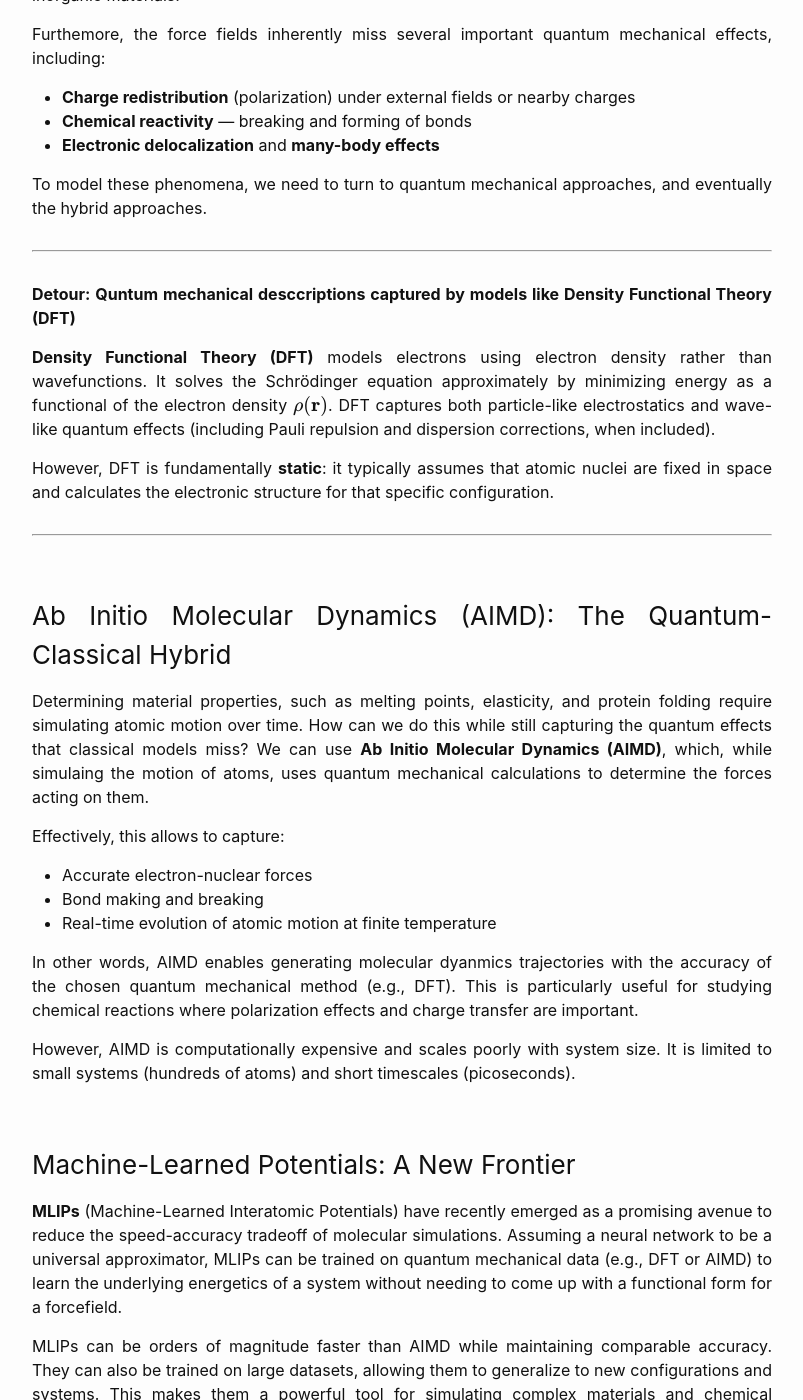
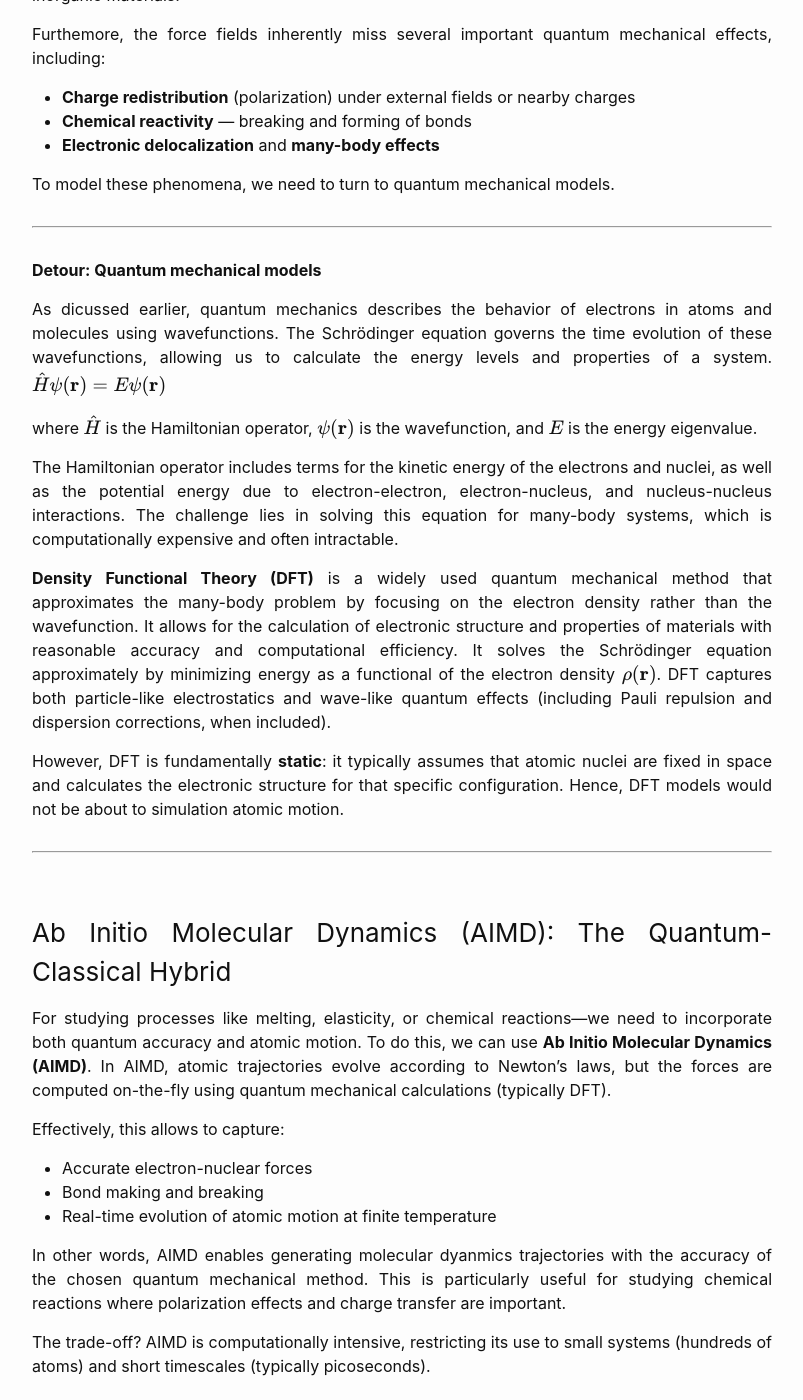
Before and after one commit to sbkashif/sbkashif.github.io, a Jekyll site: the page built from _posts/2025-04-20-which_model_do_what.md, in a window 1280 px wide and 1400 px high, scrolled down 5121 px. Shown: the whole window, without its empty margins (238-1041 px from the left). Built offline with Jekyll 4.4.1, drawn with Linux system fonts in a browser that asks for light colours; some of the changed text lies outside the part shown.

Commit message:
update `which model do what`

```diff
--- a/_posts/2025-04-20-which_model_do_what.md
+++ b/_posts/2025-04-20-which_model_do_what.md
@@ -9,15 +9,15 @@
     url: https://chatgpt.com/share/680195d7-86f0-8006-95a2-5c36358798ca
 ---
 
-Designing new materials with tailored properties increasingly relies on molecular simulations—computational tools that model how atoms and molecules interact over time. These simulations provide valuable insights into phenomena like how polymer chains stretch and break under stress, how membranes filter ions, or how molecules self-assemble into functional structures. By capturing atomic-level interactions, molecular simulations offer a unique perspective on material behavior that is often difficult to probe experimentally.
+Molecular simulations have emerged as a powerful tool for designing materials with tailored properties. By modeling the motion of atoms and molecules, they provide valuable insights into phenomena such as how polymer chains stretch and break under stress, how membranes filter ions, or how molecules self-assemble into functional structures. By capturing atomic-level interactions, molecular simulations offer a perspective on material behavior that is often difficult to access experimentally.
 
 <!--more-->
-The reliability of molecular simulations hinges on how well interatomic interactions are represented. These interactions are described by mathematical models known as force fields, which have proven successful in simulating a wide range of materials and behaviors. Classical force fields, often parameterized with experimental or quantum mechanical data, can accurately predict many important material properties. For more complex or quantum-sensitive phenomena, molecular simulations can be enhanced by quantum mechanical methods or machine-learned models.
+The reliability of molecular simulations hinges on how accurately interatomic interactions are represented. These interactions are captured through mathematical models known as force fields, which have been remarkably successful in simulating a wide range of materials and behaviors. Classical force fields—often parameterized using experimental data or quantum mechanical calculations—can reliably predict many important material properties. For systems involving more complex chemistry or subtle quantum effects, molecular simulations can be extended with quantum mechanical methods or machine-learned models for greater accuracy.
 
 In this post, we will build up from a simple model of an atom to the typical funcitonal form of a classical forcefield used in molecular simulations, and then explore how quantum and machine-learned approaches extend their reach—offering improved accuracy where traditional force fields fall short.
 
 ### A simplistic starting point to model atomic interactions
-We know that an atom consists of a nucleui and electrons. Imagine electrons and nuclei as simple charged particles. In this classical view, their interactions can be described using **Coulomb’s law**, which quantifies the force between two point charges:
+We know that an atom consists of a nucleus and electrons. In a classical picture, both can be treated as simple charged particles, and their interactions described by **Coulomb’s law**, which quantifies the force between two point charges.
 
 
 $$V_{\text{Coulomb}}(r) = \frac{1}{4\pi \varepsilon_0} \frac{q_1 q_2}{r}$$
@@ -45,7 +45,7 @@
 
 ---
 
-Clearly, this collapse doesn’t happen. Atoms exist. Matter is stable. What is the missing piece then that can help develop an accuarate model?
+Clearly, this collapse doesn’t happen. Atoms exist. Matter is stable. So what are we missing from this picture?
 
 ### Enter Quantum Mechanics: Wavefunctions and Electron Clouds
 
@@ -105,7 +105,7 @@
 
 These models are often parameterized using experimental data or high-level quantum mechanical calculations -- effectivly called **force fields**. Many common forcefields such as AMBER, CHARMM, and OPLS have proven effective for simulating useful phenomena in biological and materials systems like protein folding, polymer dynamics, and crystal growth.
 
-### What's Still Missing in Classical Models?
+### What's still missing in the classical force fields?
 
 These force fields are not universal. They are typically optimized for specific classes of molecules and may not perform well outside their intended domain. For example, a force field parameterized for proteins may not accurately capture the behavior of small organic molecules or inorganic materials.
 
@@ -114,35 +114,41 @@
 - **Chemical reactivity** — breaking and forming of bonds
 - **Electronic delocalization** and **many-body effects**
 
-To model these phenomena, we need to turn to quantum mechanical approaches, and eventually the hybrid approaches.
+To model these phenomena, we need to turn to quantum mechanical models.
 
 ---
-**Detour: Quntum mechanical desccriptions captured by models like Density Functional Theory (DFT)**
+**Detour: Quantum mechanical models**
 
-**Density Functional Theory (DFT)** models electrons using electron density rather than wavefunctions. It solves the Schrödinger equation approximately by minimizing energy as a functional of the electron density $\rho(\mathbf{r})$. DFT captures both particle-like electrostatics and wave-like quantum effects (including Pauli repulsion and dispersion corrections, when included).
+As dicussed earlier, quantum mechanics describes the behavior of electrons in atoms and molecules using wavefunctions. The Schrödinger equation governs the time evolution of these wavefunctions, allowing us to calculate the energy levels and properties of a system.
+$$\hat{H}\psi(\mathbf{r}) = E\psi(\mathbf{r})$$
 
-However, DFT is fundamentally **static**: it typically assumes that atomic nuclei are fixed in space and calculates the electronic structure for that specific configuration.
+where $\hat{H}$ is the Hamiltonian operator, $\psi(\mathbf{r})$ is the wavefunction, and $E$ is the energy eigenvalue.
+
+The Hamiltonian operator includes terms for the kinetic energy of the electrons and nuclei, as well as the potential energy due to electron-electron, electron-nucleus, and nucleus-nucleus interactions. The challenge lies in solving this equation for many-body systems, which is computationally expensive and often intractable.
+
+**Density Functional Theory (DFT)** is a widely used quantum mechanical method that approximates the many-body problem by focusing on the electron density rather than the wavefunction. It allows for the calculation of electronic structure and properties of materials with reasonable accuracy and computational efficiency. It solves the Schrödinger equation approximately by minimizing energy as a functional of the electron density $\rho(\mathbf{r})$. DFT captures both particle-like electrostatics and wave-like quantum effects (including Pauli repulsion and dispersion corrections, when included).
+
+However, DFT is fundamentally **static**: it typically assumes that atomic nuclei are fixed in space and calculates the electronic structure for that specific configuration. Hence, DFT models would not be about to simulation atomic motion.
 
 ---
 
 
 ### Ab Initio Molecular Dynamics (AIMD): The Quantum-Classical Hybrid
 
-Determining material properties, such as melting points, elasticity, and protein folding require simulating atomic motion over time. How can we do this while still capturing the quantum effects that classical models miss? We can use **Ab Initio Molecular Dynamics (AIMD)**, which, while simulaing the motion of atoms, uses quantum mechanical calculations to determine the forces acting on them.
+For studying processes like melting, elasticity, or chemical reactions—we need to incorporate both quantum accuracy and atomic motion. To do this, we can use **Ab Initio Molecular Dynamics (AIMD)**. In AIMD, atomic trajectories evolve according to Newton’s laws, but the forces are computed on-the-fly using quantum mechanical calculations (typically DFT).
 
 Effectively, this allows to capture:
 - Accurate electron-nuclear forces
 - Bond making and breaking
 - Real-time evolution of atomic motion at finite temperature
 
-In other words, AIMD enables generating molecular dyanmics trajectories with the accuracy of the chosen quantum mechanical method (e.g., DFT). This is particularly useful for studying chemical reactions where polarization effects and charge transfer are important.
+In other words, AIMD enables generating molecular dyanmics trajectories with the accuracy of the chosen quantum mechanical method. This is particularly useful for studying chemical reactions where polarization effects and charge transfer are important.
 
-
-However, AIMD is computationally expensive and scales poorly with system size. It is limited to small systems (hundreds of atoms) and short timescales (picoseconds).
+The trade-off? AIMD is computationally intensive, restricting its use to small systems (hundreds of atoms) and short timescales (typically picoseconds).
 
 ###  Machine-Learned Potentials: A New Frontier
 
-**MLIPs** (Machine-Learned Interatomic Potentials) have recently emerged as a promising avenue to reduce the speed-accuracy tradeoff of molecular simulations. Assuming a neural network to be a universal approximator, MLIPs can be trained on quantum mechanical data (e.g., DFT or AIMD) to learn the underlying energetics of a system without needing to come up with a functional form for a forcefield.
+**MLIPs** (Machine-Learned Interatomic Potentials) have recently emerged as a promising avenue to reduce the speed-accuracy tradeoff of molecular simulations. Assuming a neural network to be a universal approximator, MLIPs can be trained on quantum mechanical data (e.g., DFT or AIMD) to learn the underlying energetics of a system without needing to come up with a well-defined functional form like the ones used in classical force fields.
 
 MLIPs can be orders of magnitude faster than AIMD while maintaining comparable accuracy. They can also be trained on large datasets, allowing them to generalize to new configurations and systems. This makes them a powerful tool for simulating complex materials and chemical processes.
 
```
